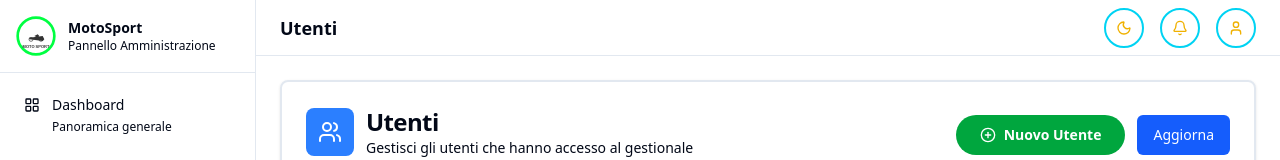
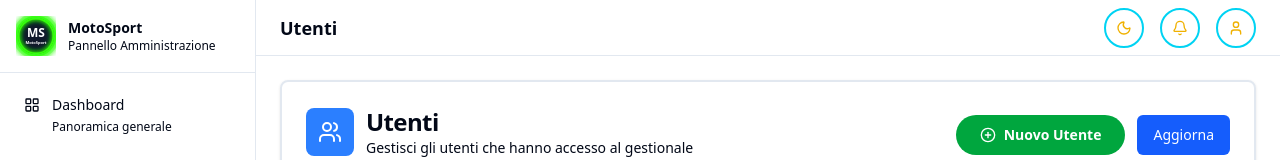
Before and after one commit to PietroRS/p-gestionale-, a React (Vite) app: page /utenti in a window 1280 px wide. Shown: the top 160 px of the page. Built offline with nearby package versions, Linux system fonts and the light colour scheme; sample sign-in values are in the browser's storage.

Commit message:
feat: aggiornato il logo e modificato i colori dei pulsanti di annullamento in blu

```diff
--- a/src/app/dashboard/page.tsx
+++ b/src/app/dashboard/page.tsx
@@ -90,7 +90,7 @@ export default function DashboardPage() {
                 <div className="mt-6 flex justify-end gap-3">
                   <button
                     onClick={() => { setDeleteModalOpen(false); setDeletingItem(null) }}
-                    className="px-4 py-2 bg-red-600 hover:bg-red-700 text-white rounded-lg transition-colors"
+                    className="px-4 py-2 bg-blue-600 hover:bg-blue-700 text-white rounded-lg transition-colors"
                   >
                     Annulla
                   </button>
--- a/src/components/app-sidebar.tsx
+++ b/src/components/app-sidebar.tsx
@@ -21,11 +21,11 @@ export function AppSidebar() {
       <div className="flex items-center gap-3 border-b px-4 py-4">
         <div className="flex h-10 w-10 items-center justify-center">
           <img
-            src="/logo-motosport.svg?v=2"
+            src="/logo-motosport.svg"
             alt="Moto Sport Logo"
             className="h-10 w-10 object-contain"
             style={{
-              filter: 'var(--logo-filter, none)'
+              filter: 'none'
             }}
           />
         </div>
--- a/src/pages/utenti.tsx
+++ b/src/pages/utenti.tsx
@@ -369,7 +369,7 @@ export default function UtentiPage() {
                   </div>
 
                   <div className="flex gap-2 justify-end">
-                    <Button type="button" className="bg-red-600 hover:bg-red-700 text-white" onClick={() => setShowForm(false)}>
+                    <Button type="button" className="bg-blue-600 hover:bg-blue-700 text-white" onClick={() => setShowForm(false)}>
                         Annulla
                       </Button>
                     <Button type="submit" className="bg-blue-600 hover:bg-blue-700 text-white">
@@ -432,7 +432,7 @@ export default function UtentiPage() {
                 <CardFooter className="justify-end gap-3">
                 <button
                   onClick={() => { setDeleteModalOpen(false); setDeletingUser(null) }}
-                  className="px-4 py-2 bg-red-600 hover:bg-red-700 text-white rounded-lg transition-colors"
+                  className="px-4 py-2 bg-blue-600 hover:bg-blue-700 text-white rounded-lg transition-colors"
                 >
                   Annulla
                 </button>
```
Also changed, not shown: public/images.png (added), public/logo-motosport.svg.
